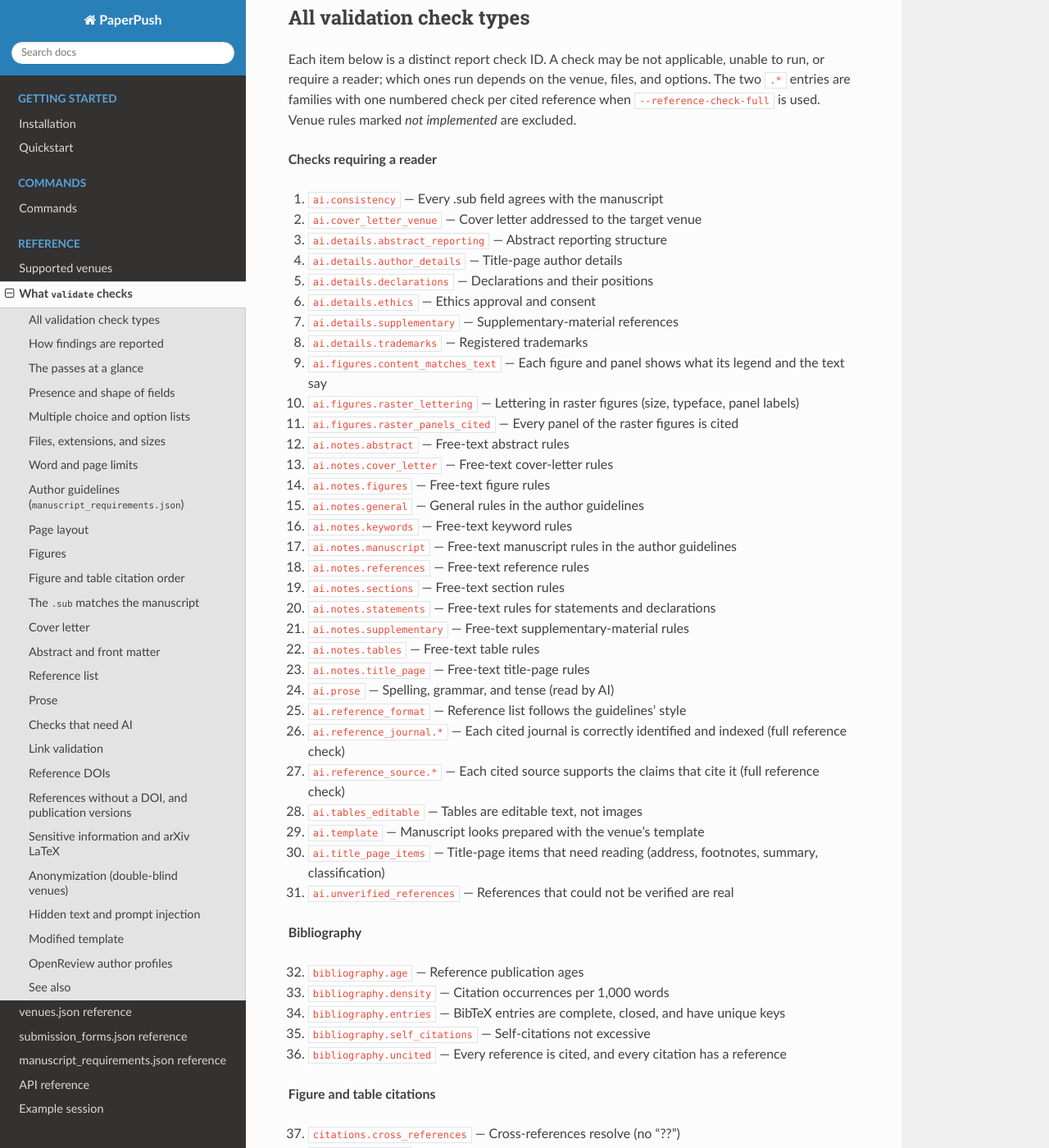
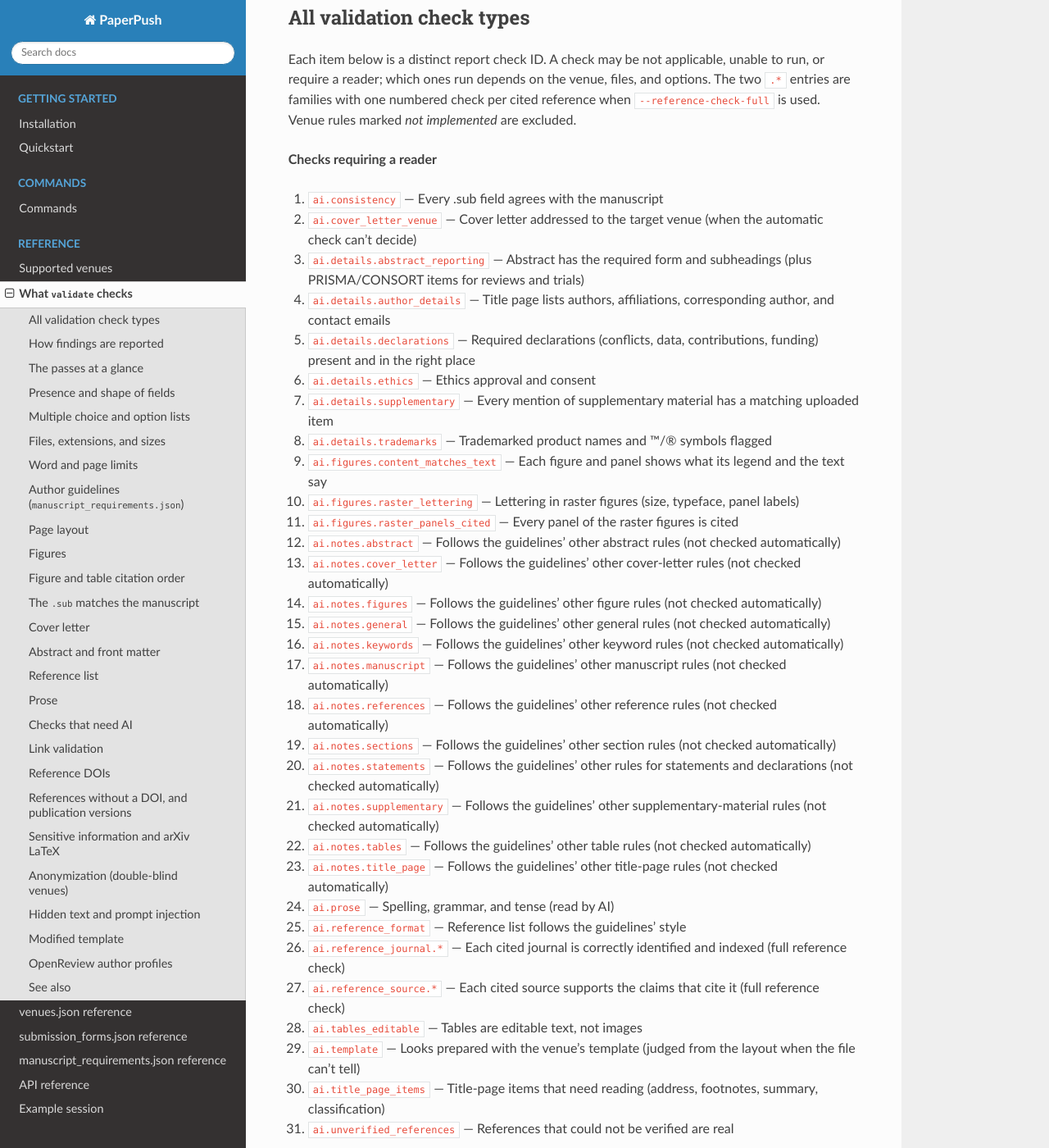
Before and after one commit to pachterlab/paperpush, a Sphinx documentation site: the page built from docs/validation-checks.rst, in a window 1280 px wide and 1400 px high, scrolled down 380 px. Shown: the whole window at 82% size. Built offline with Sphinx 7.4.7 and the Read the Docs theme 3.1.0, drawn with Linux system fonts in a browser that asks for light colours; some of the changed text lies outside the part shown.

Commit message:
updated docs

```diff
--- a/docs/validation-checks.rst
+++ b/docs/validation-checks.rst
@@ -25,43 +25,43 @@ cited reference when ``--reference-check-full`` is used. Venue rules marked
 **Checks requiring a reader**
 
 1. ``ai.consistency`` — Every .sub field agrees with the manuscript
-2. ``ai.cover_letter_venue`` — Cover letter addressed to the target venue
-3. ``ai.details.abstract_reporting`` — Abstract reporting structure
-4. ``ai.details.author_details`` — Title-page author details
-5. ``ai.details.declarations`` — Declarations and their positions
+2. ``ai.cover_letter_venue`` — Cover letter addressed to the target venue (when the automatic check can't decide)
+3. ``ai.details.abstract_reporting`` — Abstract has the required form and subheadings (plus PRISMA/CONSORT items for reviews and trials)
+4. ``ai.details.author_details`` — Title page lists authors, affiliations, corresponding author, and contact emails
+5. ``ai.details.declarations`` — Required declarations (conflicts, data, contributions, funding) present and in the right place
 6. ``ai.details.ethics`` — Ethics approval and consent
-7. ``ai.details.supplementary`` — Supplementary-material references
-8. ``ai.details.trademarks`` — Registered trademarks
+7. ``ai.details.supplementary`` — Every mention of supplementary material has a matching uploaded item
+8. ``ai.details.trademarks`` — Trademarked product names and ™/® symbols flagged
 9. ``ai.figures.content_matches_text`` — Each figure and panel shows what its legend and the text say
 10. ``ai.figures.raster_lettering`` — Lettering in raster figures (size, typeface, panel labels)
 11. ``ai.figures.raster_panels_cited`` — Every panel of the raster figures is cited
-12. ``ai.notes.abstract`` — Free-text abstract rules
-13. ``ai.notes.cover_letter`` — Free-text cover-letter rules
-14. ``ai.notes.figures`` — Free-text figure rules
-15. ``ai.notes.general`` — General rules in the author guidelines
-16. ``ai.notes.keywords`` — Free-text keyword rules
-17. ``ai.notes.manuscript`` — Free-text manuscript rules in the author guidelines
-18. ``ai.notes.references`` — Free-text reference rules
-19. ``ai.notes.sections`` — Free-text section rules
-20. ``ai.notes.statements`` — Free-text rules for statements and declarations
-21. ``ai.notes.supplementary`` — Free-text supplementary-material rules
-22. ``ai.notes.tables`` — Free-text table rules
-23. ``ai.notes.title_page`` — Free-text title-page rules
+12. ``ai.notes.abstract`` — Follows the guidelines' other abstract rules (not checked automatically)
+13. ``ai.notes.cover_letter`` — Follows the guidelines' other cover-letter rules (not checked automatically)
+14. ``ai.notes.figures`` — Follows the guidelines' other figure rules (not checked automatically)
+15. ``ai.notes.general`` — Follows the guidelines' other general rules (not checked automatically)
+16. ``ai.notes.keywords`` — Follows the guidelines' other keyword rules (not checked automatically)
+17. ``ai.notes.manuscript`` — Follows the guidelines' other manuscript rules (not checked automatically)
+18. ``ai.notes.references`` — Follows the guidelines' other reference rules (not checked automatically)
+19. ``ai.notes.sections`` — Follows the guidelines' other section rules (not checked automatically)
+20. ``ai.notes.statements`` — Follows the guidelines' other rules for statements and declarations (not checked automatically)
+21. ``ai.notes.supplementary`` — Follows the guidelines' other supplementary-material rules (not checked automatically)
+22. ``ai.notes.tables`` — Follows the guidelines' other table rules (not checked automatically)
+23. ``ai.notes.title_page`` — Follows the guidelines' other title-page rules (not checked automatically)
 24. ``ai.prose`` — Spelling, grammar, and tense (read by AI)
 25. ``ai.reference_format`` — Reference list follows the guidelines' style
 26. ``ai.reference_journal.*`` — Each cited journal is correctly identified and indexed (full reference check)
 27. ``ai.reference_source.*`` — Each cited source supports the claims that cite it (full reference check)
 28. ``ai.tables_editable`` — Tables are editable text, not images
-29. ``ai.template`` — Manuscript looks prepared with the venue's template
+29. ``ai.template`` — Looks prepared with the venue's template (judged from the layout when the file can't tell)
 30. ``ai.title_page_items`` — Title-page items that need reading (address, footnotes, summary, classification)
 31. ``ai.unverified_references`` — References that could not be verified are real
 
 **Bibliography**
 
-32. ``bibliography.age`` — Reference publication ages
-33. ``bibliography.density`` — Citation occurrences per 1,000 words
+32. ``bibliography.age`` — Share of references more than 10 years old
+33. ``bibliography.density`` — Citation density (citations per 1,000 words), reported for information
 34. ``bibliography.entries`` — BibTeX entries are complete, closed, and have unique keys
-35. ``bibliography.self_citations`` — Self-citations not excessive
+35. ``bibliography.self_citations`` — Self-citations within limits (at most 15, and at most 80% of references)
 36. ``bibliography.uncited`` — Every reference is cited, and every citation has a reference
 
 **Figure and table citations**
@@ -95,27 +95,27 @@ cited reference when ``--reference-check-full`` is used. Venue rules marked
 
 **Figures**
 
-54. ``figures.color_mode`` — Figure color mode
+54. ``figures.color_mode`` — Figure color mode (RGB, CMYK, grayscale) matches the guidelines
 55. ``figures.colorblind`` — Figure colors distinguishable with red-green color blindness
-56. ``figures.dimensions`` — Figure print size
-57. ``figures.dpi`` — Figure resolution (dpi)
-58. ``figures.font`` — Figure lettering typeface
-59. ``figures.legends`` — Figure legends (length and location)
-60. ``figures.lettering`` — Figure panel labels
+56. ``figures.dimensions`` — Figures within the guidelines' maximum width and height
+57. ``figures.dpi`` — Figures meet the minimum resolution (dpi)
+58. ``figures.font`` — Figure lettering uses the required typeface
+59. ``figures.legends`` — Figure legends within the length limit and placed where the guidelines ask
+60. ``figures.lettering`` — Figure panels labeled in the required style (e.g., a, b, c)
 61. ``figures.placement`` — Figures placed where the guidelines ask
-62. ``figures.text_size`` — Figure lettering size
+62. ``figures.text_size`` — Figure lettering within the guidelines' size range
 
 **Files**
 
 63. ``files.manuscript_length`` — Manuscript within the portal's word/page limits
-64. ``files.total_size`` — Combined upload size
+64. ``files.total_size`` — Combined upload size within the portal's limit
 65. ``files.uploads`` — Upload files exist and have accepted types and sizes
 
 **Submission form**
 
-66. ``form`` — Submission form fields
+66. ``form`` — Submission form checked (needs a .sub file)
 67. ``form.authors`` — Author list is complete (names, corresponding author, emails)
-68. ``form.counts`` — Item counts within the form's limits
+68. ``form.counts`` — Number of entries in list fields (keywords, authors, suggested reviewers, …) within the form's limits
 69. ``form.lengths`` — Text within the form's word/character limits
 70. ``form.options`` — Choices are valid options
 71. ``form.required`` — Required fields are filled and confirmations given
@@ -131,22 +131,22 @@ cited reference when ``--reference-check-full`` is used. Venue rules marked
 
 **Venue guidelines**
 
-78. ``guidelines`` — Manuscript checked against the author guidelines
+78. ``guidelines`` — Author-guideline checks ran (needs a venue with recorded guidelines)
 79. ``guidelines.abstract_abbreviations`` — Abstract defines its abbreviations
-80. ``guidelines.counts`` — Number of figures, tables, and supplementary files
+80. ``guidelines.counts`` — Number of figures, tables, and supplementary files within the guidelines' limits
 81. ``guidelines.cover_letter`` — Cover letter provided and within length
 82. ``guidelines.formats`` — Files are in formats the guidelines accept
 83. ``guidelines.length`` — Manuscript within the guidelines' word/page limits
 84. ``guidelines.reference_count`` — Reference count within the limit
-85. ``guidelines.reference_list`` — Reference entries (DOIs, preprints, unpublished work)
-86. ``guidelines.reference_style`` — Citation style (numbered or author-year, in order)
+85. ``guidelines.reference_list`` — Reference entries follow the guidelines' rules on DOIs, preprints, and unpublished work
+86. ``guidelines.reference_style`` — Citation style matches the guidelines (numbered or author-year)
 87. ``guidelines.section_length`` — Sections within the guidelines' word limits
 88. ``guidelines.section_order`` — Sections in the guidelines' order
 89. ``guidelines.sections`` — Required section headings present
 90. ``guidelines.sizes`` — Files within the guidelines' size limits
 91. ``guidelines.statements`` — Required statements and declarations present
 92. ``guidelines.supplementary`` — Supplementary material bundled and within length as the guidelines ask
-93. ``guidelines.template`` — Layout matches the venue's compiled template
+93. ``guidelines.template`` — Page layout matches a compiled copy of the venue's template
 94. ``guidelines.text_fields`` — Title, abstract, and keywords within the guidelines' limits
 95. ``guidelines.title_page`` — Title page carries the required items
 96. ``guidelines.title_page_file`` — Title page uploaded as a separate file
@@ -157,8 +157,8 @@ cited reference when ``--reference-check-full`` is used. Venue rules marked
 98. ``integrity.dois`` — Reference DOIs match the works they cite
 99. ``integrity.hidden_text`` — No hidden text or prompts aimed at AI reviewers
 100. ``integrity.links`` — Links cited in the files are reachable
-101. ``integrity.openreview`` — Authors' OpenReview IDs and profiles
-102. ``integrity.pdf_reader`` — PDF glyph reader (pdfminer.six) available
+101. ``integrity.openreview`` — Each author has an active OpenReview profile matching their name and email domain
+102. ``integrity.pdf_reader`` — PDF text extractor (pdfminer.six) installed, which the PDF-based checks need
 103. ``integrity.reference_versions`` — References cite the journal article, or the latest preprint
 104. ``integrity.retractions`` — No cited work has been retracted
 105. ``integrity.sensitive`` — No secrets or private information in the files
@@ -166,25 +166,25 @@ cited reference when ``--reference-check-full`` is used. Venue rules marked
 
 **Page layout**
 
-107. ``layout.font`` — Body font
-108. ``layout.font_size`` — Body text size
-109. ``layout.language`` — English spelling variant
-110. ``layout.line_numbers`` — Continuous line numbers
-111. ``layout.line_spacing`` — Double line spacing
-112. ``layout.margins`` — Page margins
-113. ``layout.page_numbers`` — Page numbers
-114. ``layout.page_size`` — Page size
-115. ``layout.template`` — Prepared with the venue's template or LaTeX class
+107. ``layout.font`` — Body font matches the guidelines
+108. ``layout.font_size`` — Body text size matches the guidelines
+109. ``layout.language`` — Spelling follows the required English variant (US or UK)
+110. ``layout.line_numbers`` — Lines numbered continuously
+111. ``layout.line_spacing`` — Text is double-spaced
+112. ``layout.margins`` — Page margins match the guidelines
+113. ``layout.page_numbers`` — Pages are numbered
+114. ``layout.page_size`` — Page size matches the guidelines (e.g., A4 or Letter)
+115. ``layout.template`` — Uses the venue's Word template or LaTeX class (detected from the file)
 
 **Prose**
 
 116. ``prose.acronyms`` — Acronyms spelled out at first use
 117. ``prose.brackets`` — Brackets and quotes pair up
 118. ``prose.conventions`` — Abbreviations and compounds written one way (i.e., e.g., et al., vs., Fig.)
-119. ``prose.double_spaces`` — Double spaces between words
+119. ``prose.double_spaces`` — No double spaces between words
 120. ``prose.numbers`` — Numbers of 10 or more in digits, thousands grouped one way
 121. ``prose.punctuation_spacing`` — Spacing around punctuation
-122. ``prose.repeated_words`` — Repeated words
+122. ``prose.repeated_words`` — No accidentally doubled words (e.g., 'the the')
 123. ``prose.repetition`` — Varied word choice (no heavily repeated words)
 124. ``prose.spelling`` — Common misspellings (codespell)
 
--- a/paperpush/web/static/checks.js
+++ b/paperpush/web/static/checks.js
@@ -22,7 +22,7 @@
     "form.schema": ["Field values have the right type and known field ids", "Submission form"],
     "form.required": ["Required fields are filled and confirmations given", "Submission form"],
     "form.options": ["Choices are valid options", "Submission form"],
-    "form.counts": ["Item counts within the form's limits", "Submission form"],
+    "form.counts": ["Number of entries in list fields (keywords, authors, suggested reviewers, …) within the form's limits", "Submission form"],
     "form.lengths": ["Text within the form's word/character limits", "Submission form"],
     "form.urls": ["Link fields hold http(s) URLs", "Submission form"],
     "form.authors": ["Author list is complete (names, corresponding author, emails)", "Submission form"],
```
Also changed, not shown: docs/commands/validate.rst (+39 -30 lines), 14 other files.
